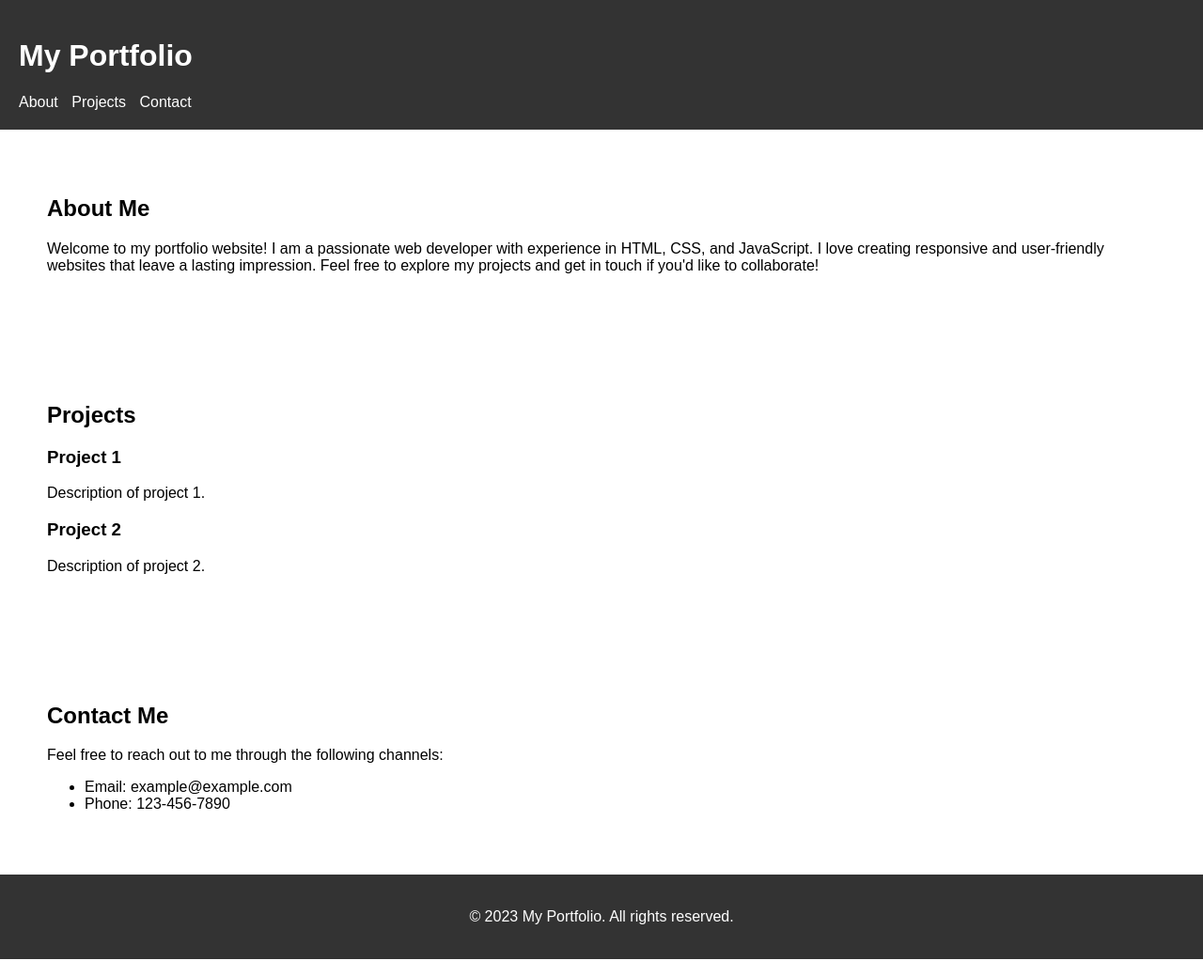
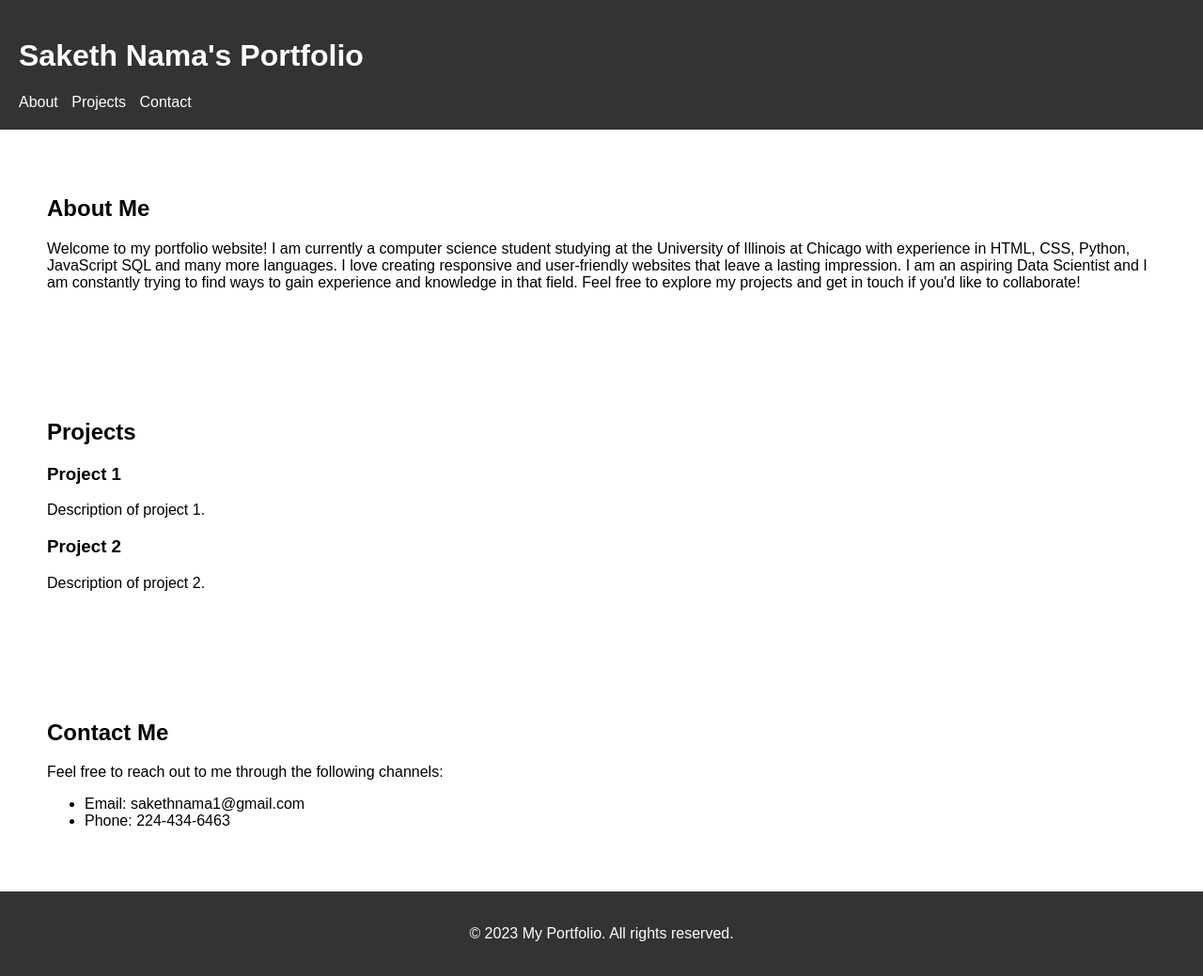
Before and after one commit to keithnama/portfolio, a plain HTML site: page index.html in a window 1280 px wide. Shown: the whole page at 94% size. Drawn offline with Linux system fonts and the light colour scheme.

Commit message:
Update index.html

```diff
--- a/index.html
+++ b/index.html
@@ -6,7 +6,7 @@
 </head>
 <body>
   <header>
-    <h1>My Portfolio</h1>
+    <h1>Saketh Nama's Portfolio</h1>
     <nav>
       <ul>
         <li><a href="#about">About</a></li>
@@ -18,7 +18,7 @@
 
   <section id="about">
     <h2>About Me</h2>
-    <p>Welcome to my portfolio website! I am a passionate web developer with experience in HTML, CSS, and JavaScript. I love creating responsive and user-friendly websites that leave a lasting impression. Feel free to explore my projects and get in touch if you'd like to collaborate!</p>
+    <p>Welcome to my portfolio website! I am currently a computer science student studying at the University of Illinois at Chicago with experience in HTML, CSS, Python, JavaScript SQL and many more languages. I love creating responsive and user-friendly websites that leave a lasting impression. I am an aspiring Data Scientist and I am constantly trying to find ways to gain experience and knowledge in that field. Feel free to explore my projects and get in touch if you'd like to collaborate!</p>
   </section>
 
   <section id="projects">
@@ -37,8 +37,8 @@
     <h2>Contact Me</h2>
     <p>Feel free to reach out to me through the following channels:</p>
     <ul>
-      <li>Email: example@example.com</li>
-      <li>Phone: 123-456-7890</li>
+      <li>Email: sakethnama1@gmail.com</li>
+      <li>Phone: 224-434-6463</li>
     </ul>
   </section>
 
```
